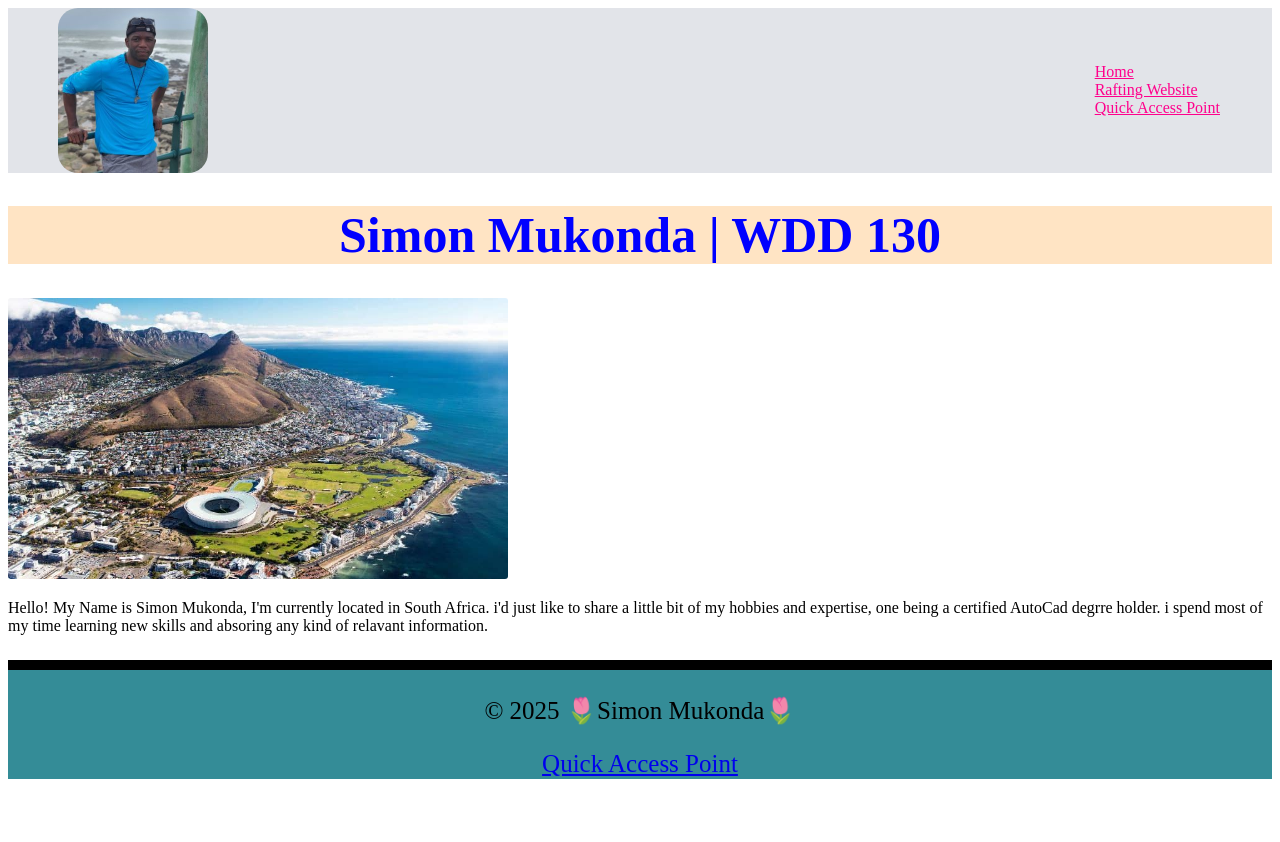
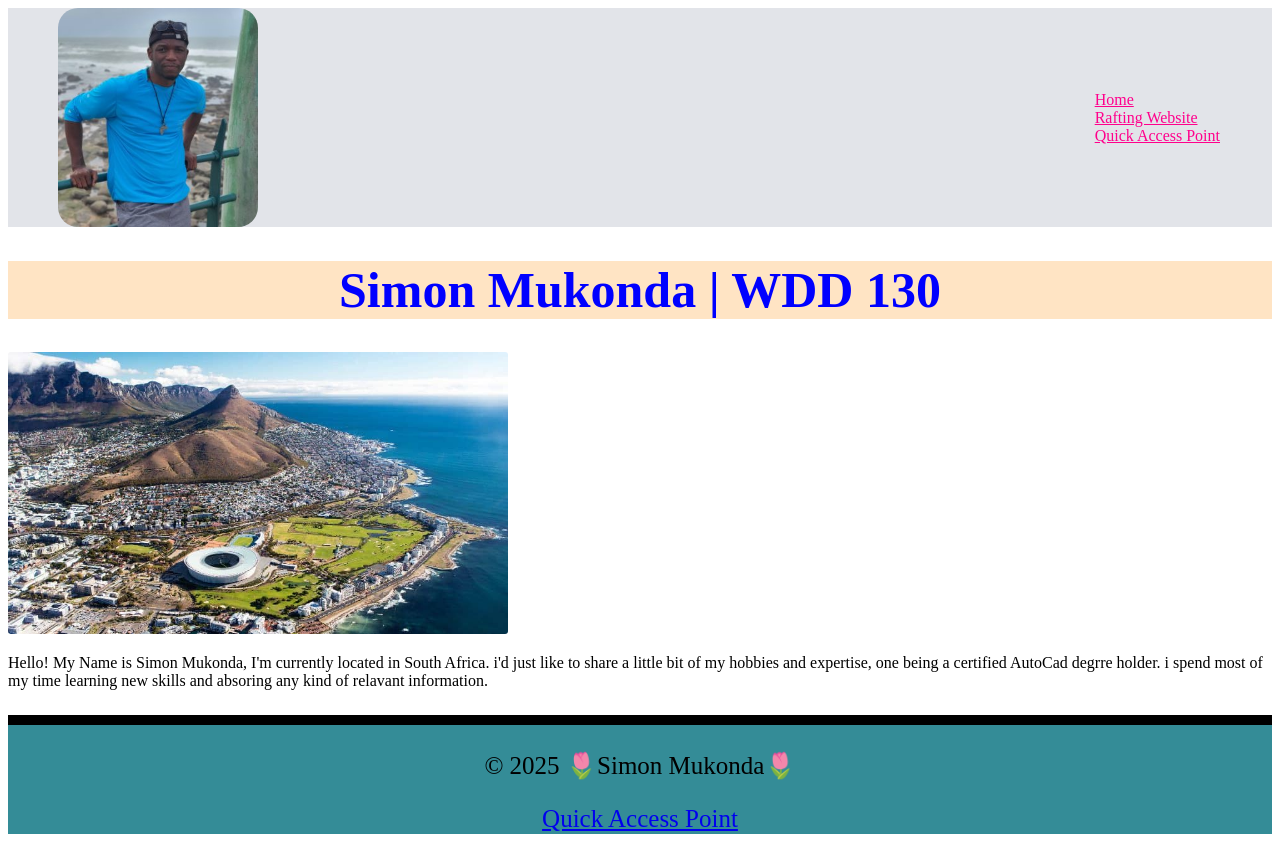
Before and after one commit to SimonMukonda/wdd130, a plain HTML site: page index.html in a window 1280 px wide. Before the commit the page ends 800 px from the top, so only its background shows below. Drawn offline with Linux system fonts and the light colour scheme.

Commit message:
changed size

```diff
--- a/index.html
+++ b/index.html
@@ -2,9 +2,8 @@
 <html lang="en-US">
 
 <head>
-
-    <meta charset="utf-8">
-    <meta name="viewport" content="width=device-width,inital-scale=1.0">
+    <meta charset="UTF-8">
+    <meta name="viewport" content="width=device-width, initial-scale=1.0">
     <title>Simon Mukonda | WDD 130</title>
     <link rel="stylesheet" href="styles/styles.css">
     <meta name="description" content="Hi im simon mukonda and this is my introduction to programming">
@@ -13,7 +12,7 @@
 
 <body>
     <header>
-        <img src="images/profile.jpg" alt="Simon">
+        <img src="images/profile.jpg" alt="A picture of myself">
         <nav>
             <a href="#"> Home </a>
             <a href="/wwr/"> Rafting Website</a>
@@ -22,7 +21,7 @@
     </header>
     <main>
         <h1> Simon Mukonda | WDD 130 </h1>
-        <img class="south-africa" src="images/Sa.jpg" alt="my country">
+        <img class="south-africa" src="images/sa.jpg" alt="my country">
         <p>
             Hello! My Name is Simon Mukonda, I'm currently located in South Africa. i'd just like to share a little bit
             of my hobbies and expertise, one being a certified AutoCad degrre holder.
@@ -32,9 +31,6 @@
     <footer>
         <p> © 2025 🌷Simon Mukonda🌷 </p>
         <a href="https://www.quickaccesspoints.co.za/"> Quick Access Point</a>
-
-
-
     </footer>
 </body>
 
--- a/styles/styles.css
+++ b/styles/styles.css
@@ -10,8 +10,7 @@ nav a {
 }
 
 header img {
-    width: 150px;
-
+    width: 200px;
     border-radius: 20px;
 
 }
@@ -58,11 +57,7 @@ nav a {
     padding-right: 50px;
 }
 
-header img {
-    width: 150px;
-    border-radius: 20px;
 
-}
 
 header {
     display: flex;
```
